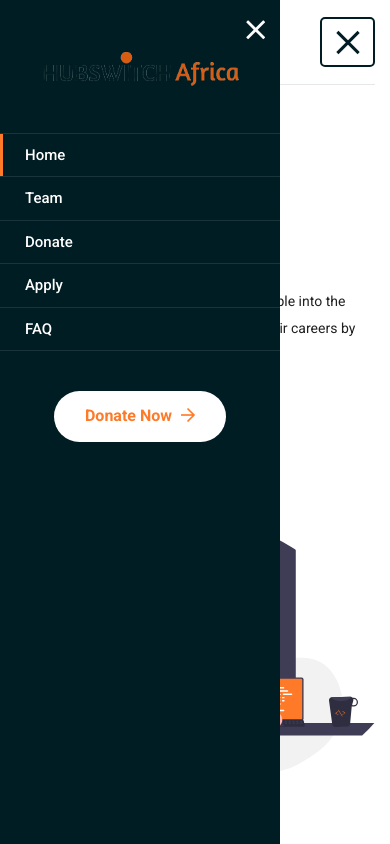
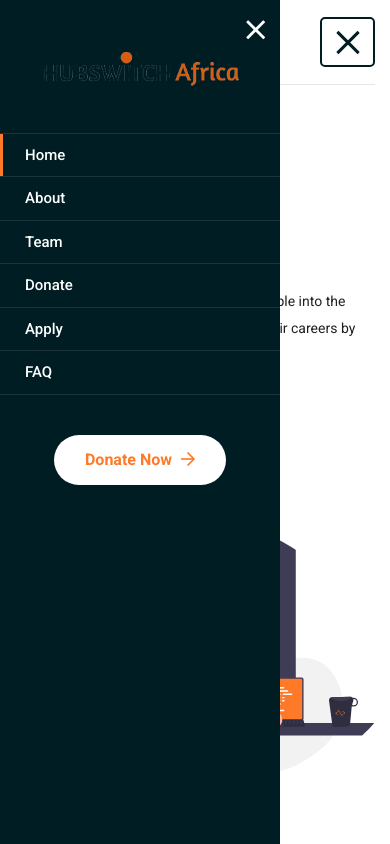
Before and after one commit to hubswitch-africa/hubswitch, a Next.js app: page / in a window 390 px wide. Both pictures are taken after a click on the link 347 px from the left and 42 px from the top of the page. Shown: the top 844 px of the page. Built offline with nearby package versions, Linux system fonts and the light colour scheme.

Commit message:
Update mobile menu

```diff
--- a/src/layouts/MobileHeader.js
+++ b/src/layouts/MobileHeader.js
@@ -31,7 +31,7 @@ const MobileHeader = ({
             <div className="col-auto">
               <ul className="apply-info">
                 <li>
-                  <a href="#">
+                  <a href="mailto:hubswitchafrica@gmail.com">
                     <i className="far fa-envelope" /> hubswitchafrica@gmail.com
                   </a>
                 </li>
@@ -107,18 +107,14 @@ const MobileHeader = ({
         </div>
         <ul className="panel-menu" id="menu">
 
+        <li><Link href="/">Home</Link></li>
+        <li><Link href="/about">About</Link></li>
         <li>
-                  <Link href="/">
-                    Home
-                  </Link> </li>
-
-
-          <li>
-            <Link href="/team">Team</Link>
-          </li>
-          <li>
-            <Link href="/donate">Donate</Link>
-          </li>
+          <Link href="/team">Team</Link>
+        </li>
+        <li>
+          <Link href="/donate">Donate</Link>
+        </li>
 
           {/* <li>
             <a href="#">
```
